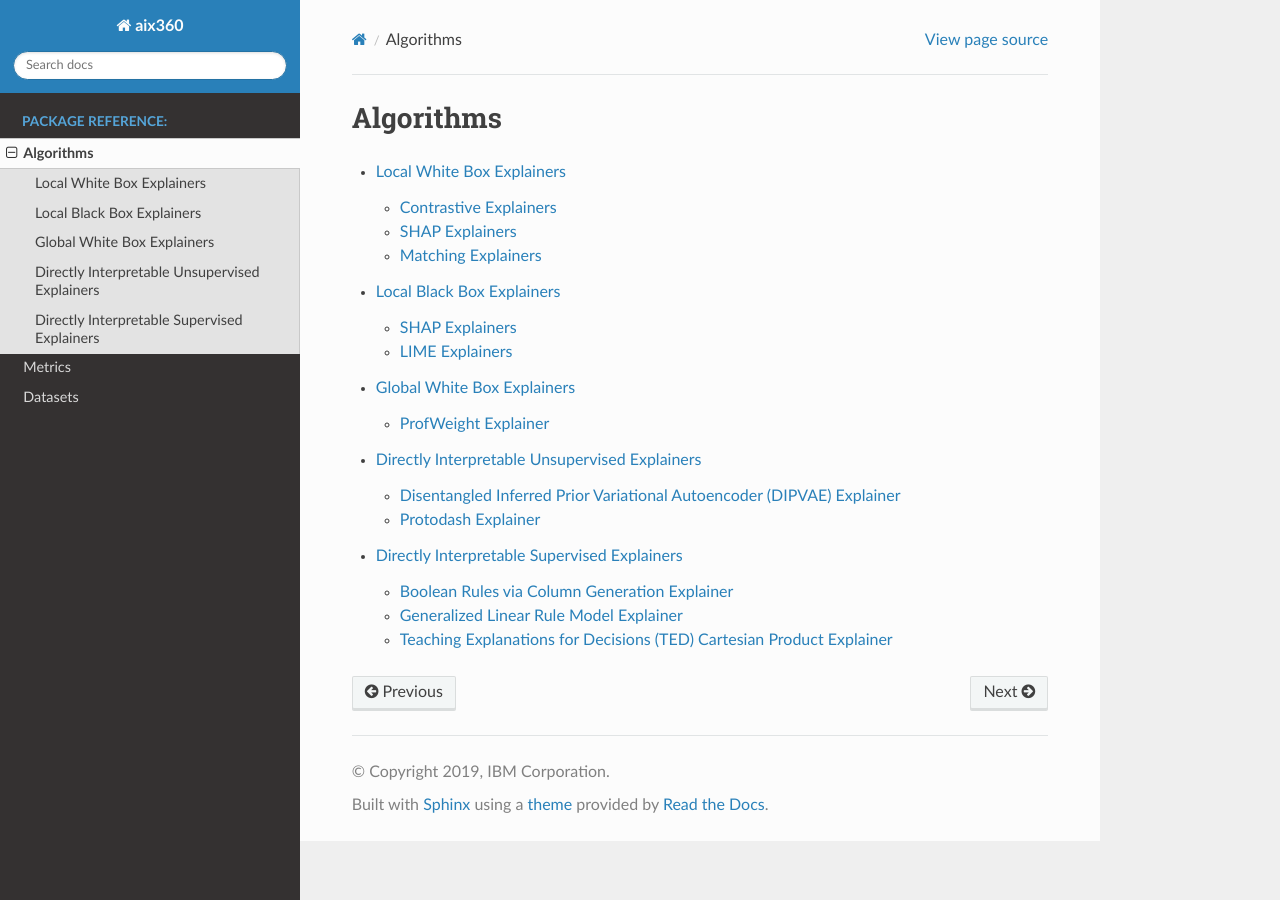
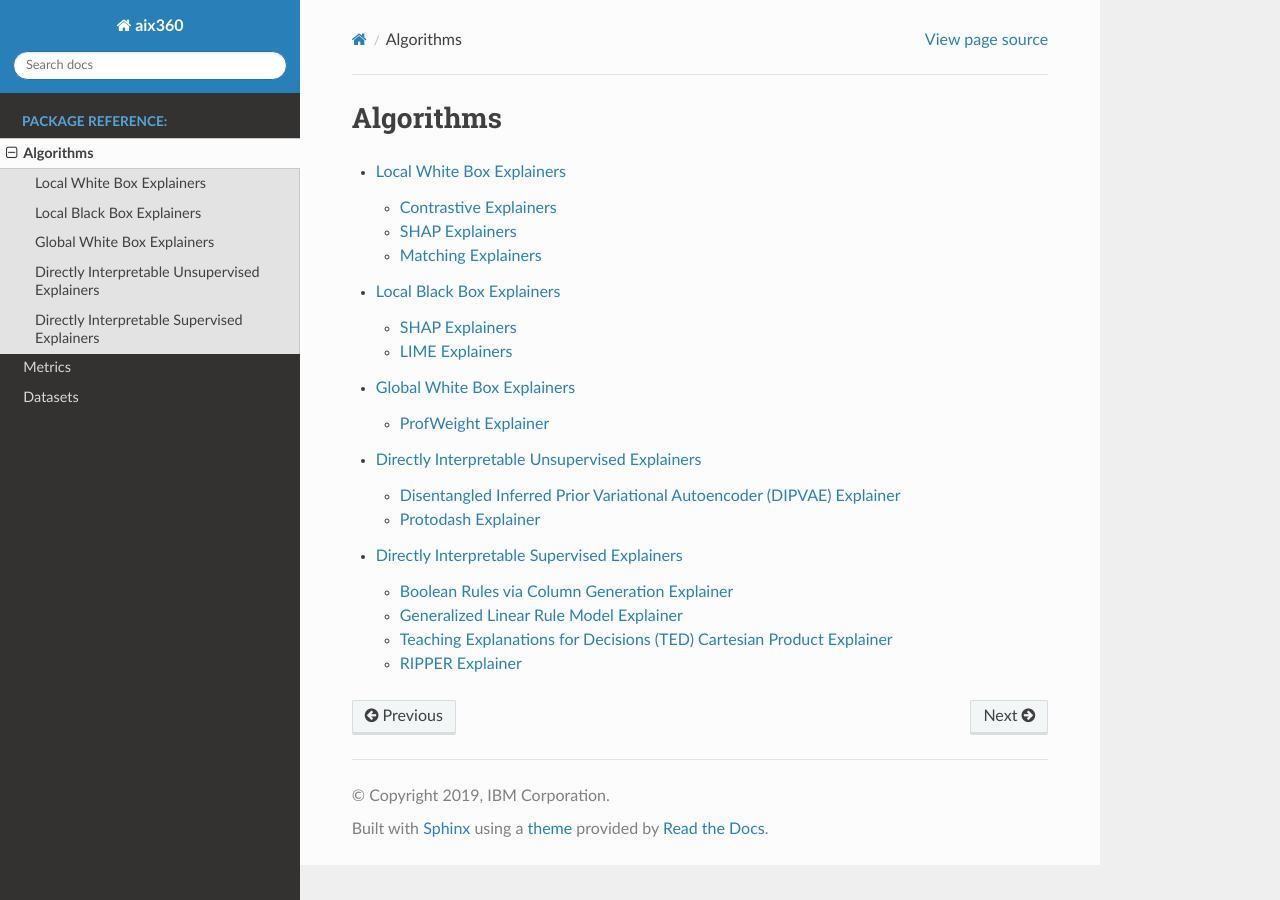
Before and after one commit to Trusted-AI/AIX360, a Sphinx documentation site: the page built from docs/algorithms.rst, in a window 1280 px wide. Built offline with Sphinx 7.4.7 and the Read the Docs theme 2.0.0, drawn with Linux system fonts in a browser that asks for light colours; the version number is read from the project's files by our own code.

Commit message:
Update dise.rst

```diff
--- a/docs/dise.rst
+++ b/docs/dise.rst
@@ -27,3 +27,9 @@ Teaching Explanations for Decisions (TED) Cartesian Product Explainer
 
 .. autoclass:: aix360.algorithms.ted.TED_Cartesian.TED_CartesianExplainer
    :members:
+
+RIPPER Explainer
+---------------------------------------------------------------------
+
+.. autoclass:: aix360.algorithms.rule_induction.ripper
+   :members:
```
